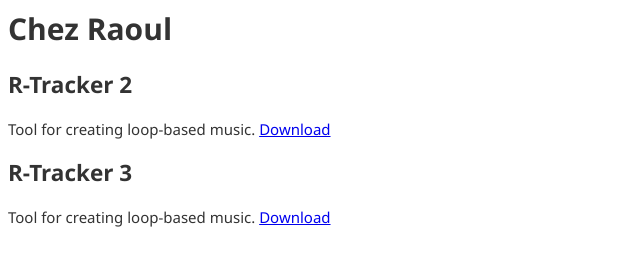
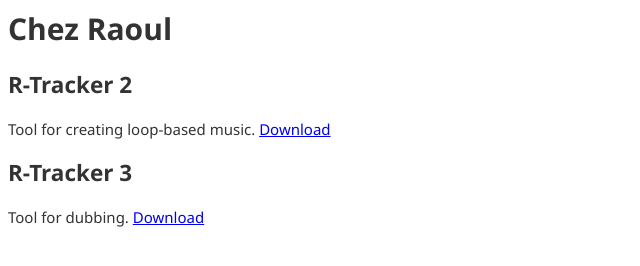
Before and after one commit to nseveno/nseveno.github.io, a plain HTML site: page index.html in a window 1280 px wide. Shown: the whole page, without its empty margins (0-640 px from the left). Drawn offline with Linux system fonts and the light colour scheme.

Commit message:
Update index.html

```diff
--- a/index.html
+++ b/index.html
@@ -28,7 +28,7 @@
         R-Tracker 3
     </h2>
     <p>
-        <span>Tool for creating loop-based music.</span>
+        <span>Tool for dubbing.</span>
         <a href="rtracker3">Download</a>
     </p>
 
```
